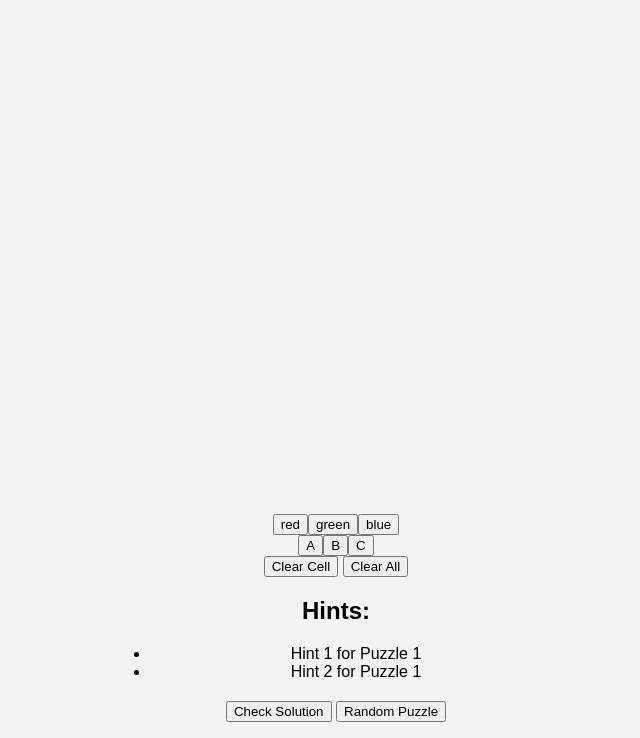
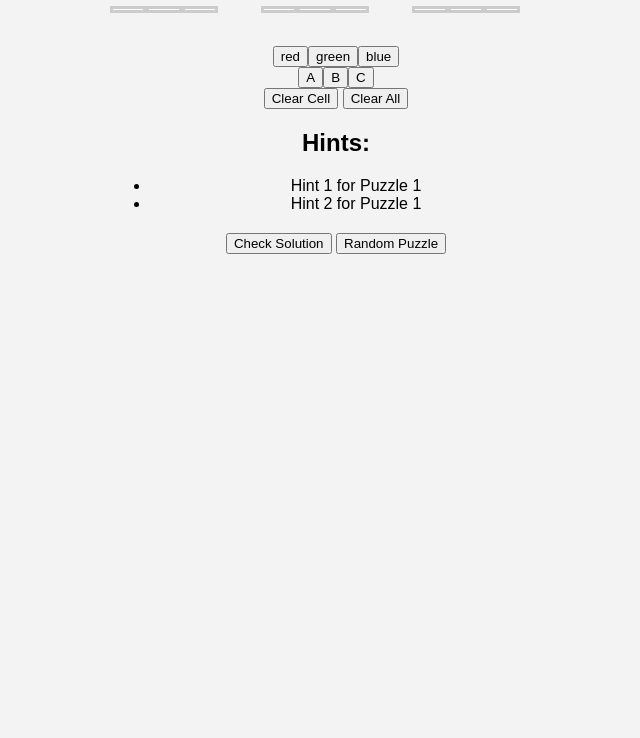
Before and after one commit to Loart/Loart.github.io, a plain HTML site: page index.html in a window 1280 px wide. Shown: the part 302-1040 px from the top of the page, without its empty margins (304-944 px from the left). After the commit the page ends 800 px from the top, so only its background shows below. Drawn offline with Linux system fonts and the light colour scheme.

Commit message:
Update style.css

```diff
--- a/style.css
+++ b/style.css
@@ -23,8 +23,8 @@ body {
 
 /* Adjust grid item width and height */
 .grid-item {
-    width: 100px; /* Each item will take 100% width of its grid cell */
-    height: 100px; /* Each item will take 100% height of its grid cell */
+    width: 20%; /* Each item will take 100% width of its grid cell */
+    height: 20%; /* Each item will take 100% height of its grid cell */
     border: 3px solid #ccc;
     display: flex;
     justify-content: center;
```
